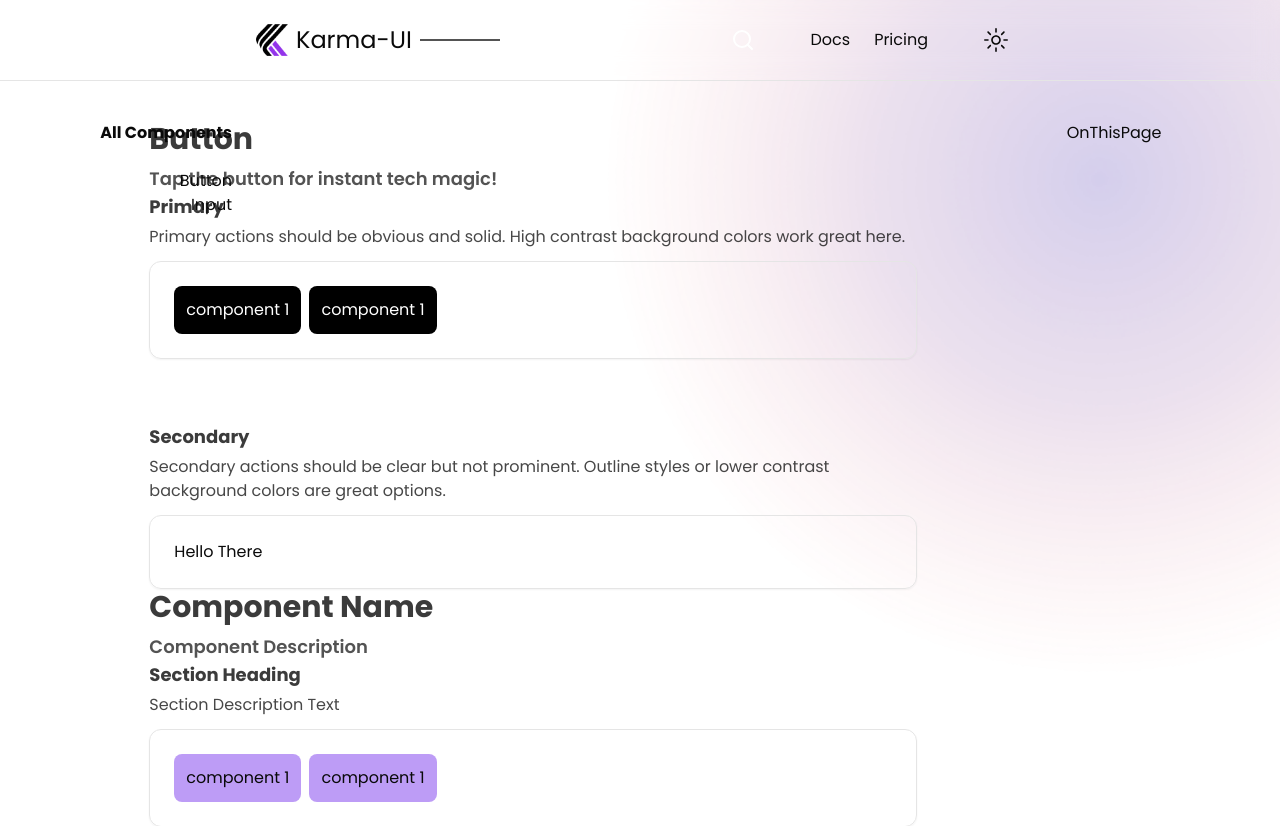
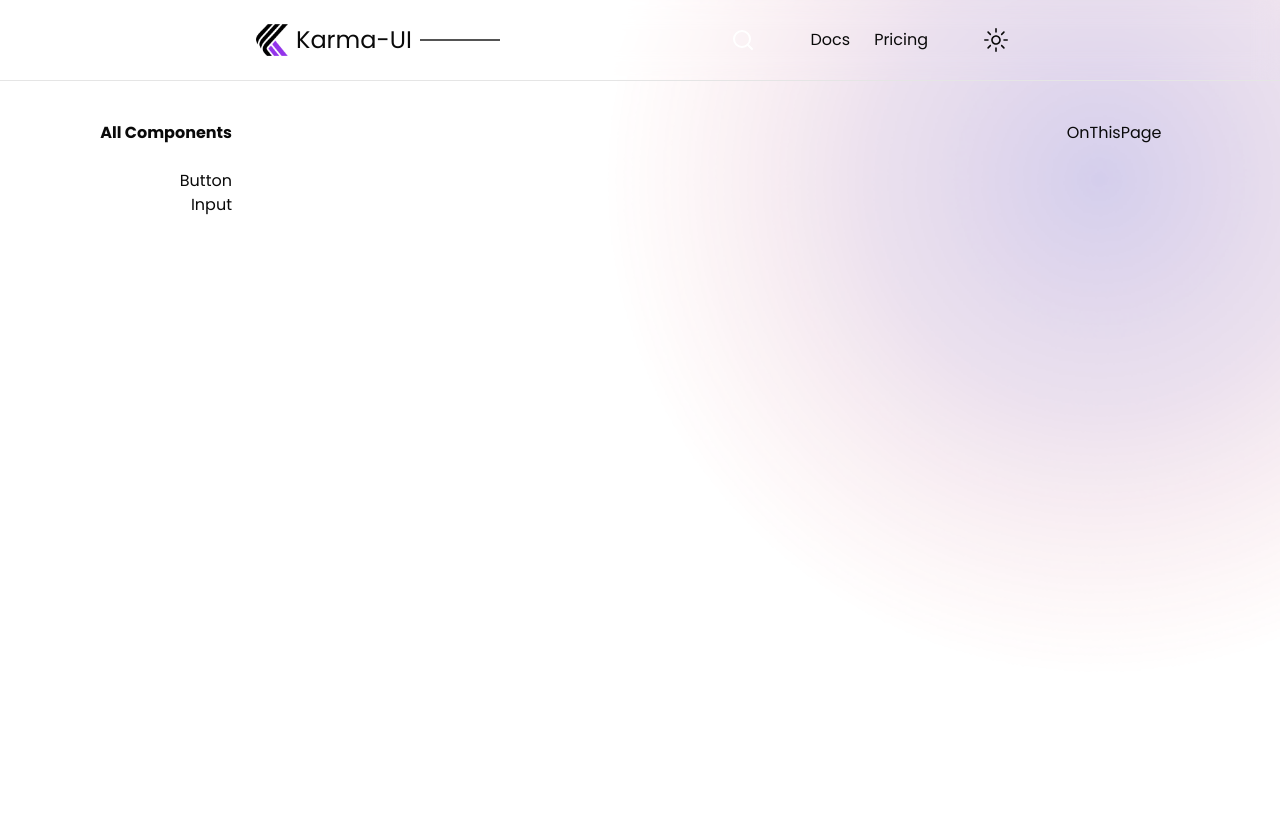
Before and after one commit to ARITRA69/karma-UI, a Next.js app: page /docs/1 in a window 1280 px wide. Shown: the top 826 px of the page. Built offline with nearby package versions, Linux system fonts and the light colour scheme.

Commit message:
take it my guy

```diff
--- a/src/app/docs/[id]/page.tsx
+++ b/src/app/docs/[id]/page.tsx
@@ -1,14 +1,11 @@
-"use client";
 import Container from "@/components/Container";
 import Section from "@/components/Section";
-import { useParams } from "next/navigation";
 import React from "react";
 
-const UIComponent = () => {
-  const params = useParams();
+const UIComponent = ({ params }: { params: { componentID: string } }) => {
   return (
     <div>
-      <Container
+      {/* <Container
         title="Button"
         description="Tap the button for instant tech magic!"
       >
@@ -71,7 +68,8 @@ const UIComponent = () => {
           <div className="bg-violet-600/50 p-3 rounded-lg">component 1</div>
           <div className="bg-violet-600/50 p-3 rounded-lg">component 1</div>
         </Section>
-      </Container>
+      </Container> */}
+      {params.componentID}
     </div>
   );
 };
```
